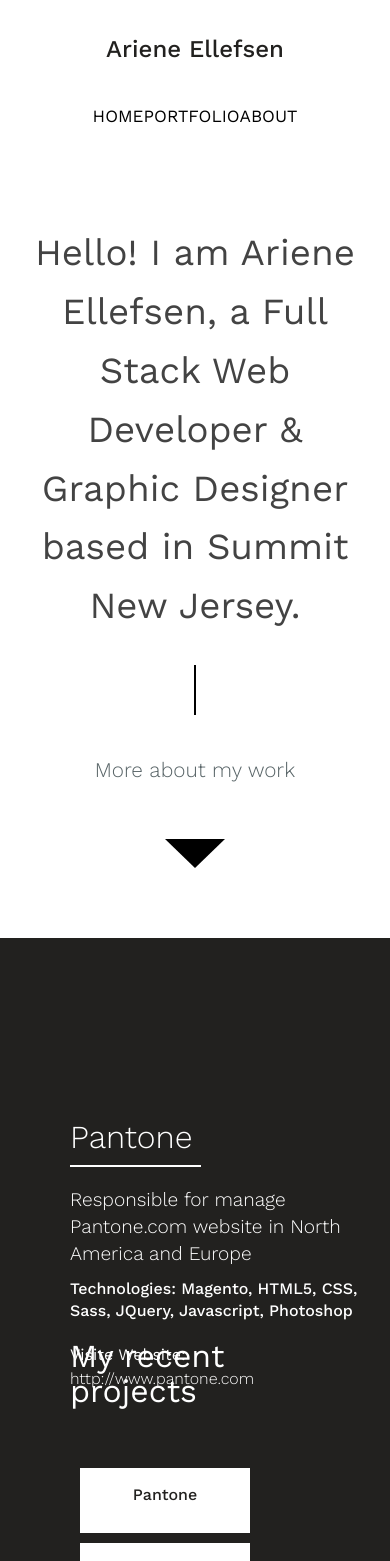
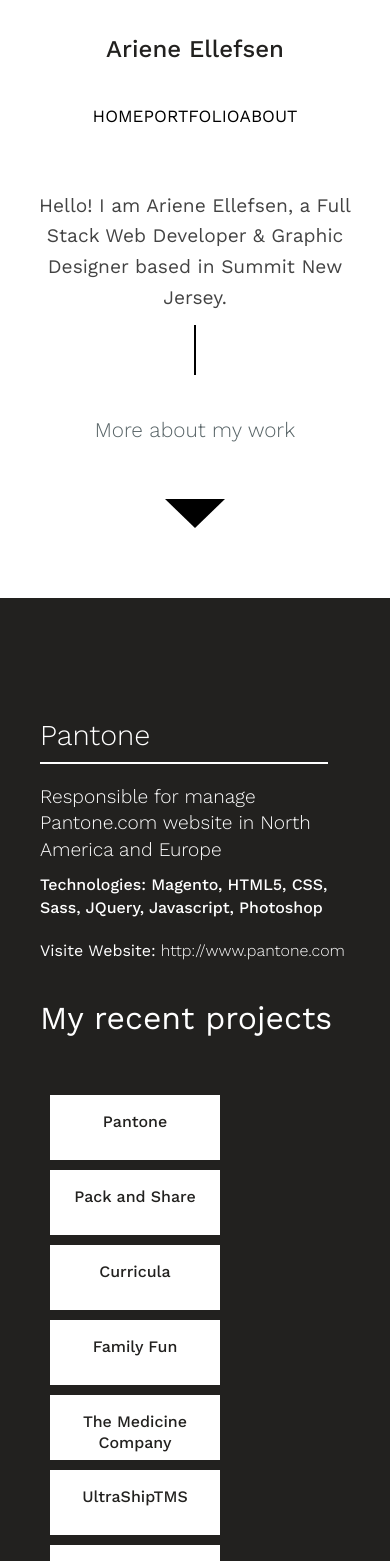
Before and after one commit to arienellefsen/arieneportfolio, a React (Create React App) app: page / in a window 390 px wide. Shown: the top 1561 px of the page. Built offline with nearby package versions, Linux system fonts and the light colour scheme; a web font is replaced by a local one.

Commit message:
add media query for small devices

```diff
--- a/src/css/index.css
+++ b/src/css/index.css
@@ -496,6 +496,27 @@ a.back-top:link{
         width: 100%;
         margin-bottom: 1em;
     }
+
+    h2.home-introduction{
+        font-size: 1.2em;
+    }
+
+    .portfolio {
+        padding-left: 5px;
+        padding-top: 20px;
+        padding-bottom: 20px;
+    }
+
+    h1.title{
+        width: 90%;
+        font-size: 1.8em;
+    }
+
+    .portfolio-title {
+        margin-top: 30px;
+
+    }
+
 }
 
 @media (min-width: 769px) {
@@ -518,8 +539,14 @@ a.back-top:link{
     .main-nav a:hover {
         border-color: none !important;
     }
-    /* COURSE NAV -------- */
+
+
+
 }
+
+
+
+
 
 .card-img-top {
     width: 90px !important;
```
